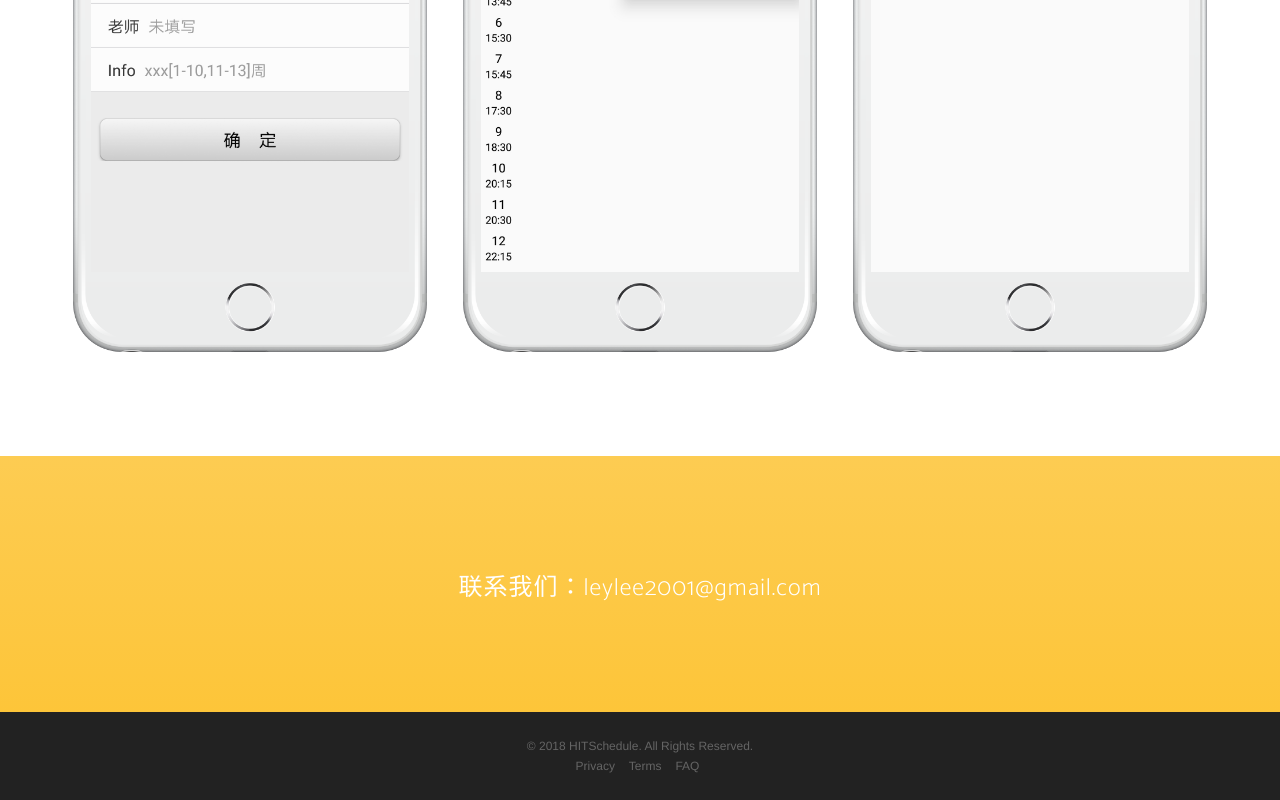
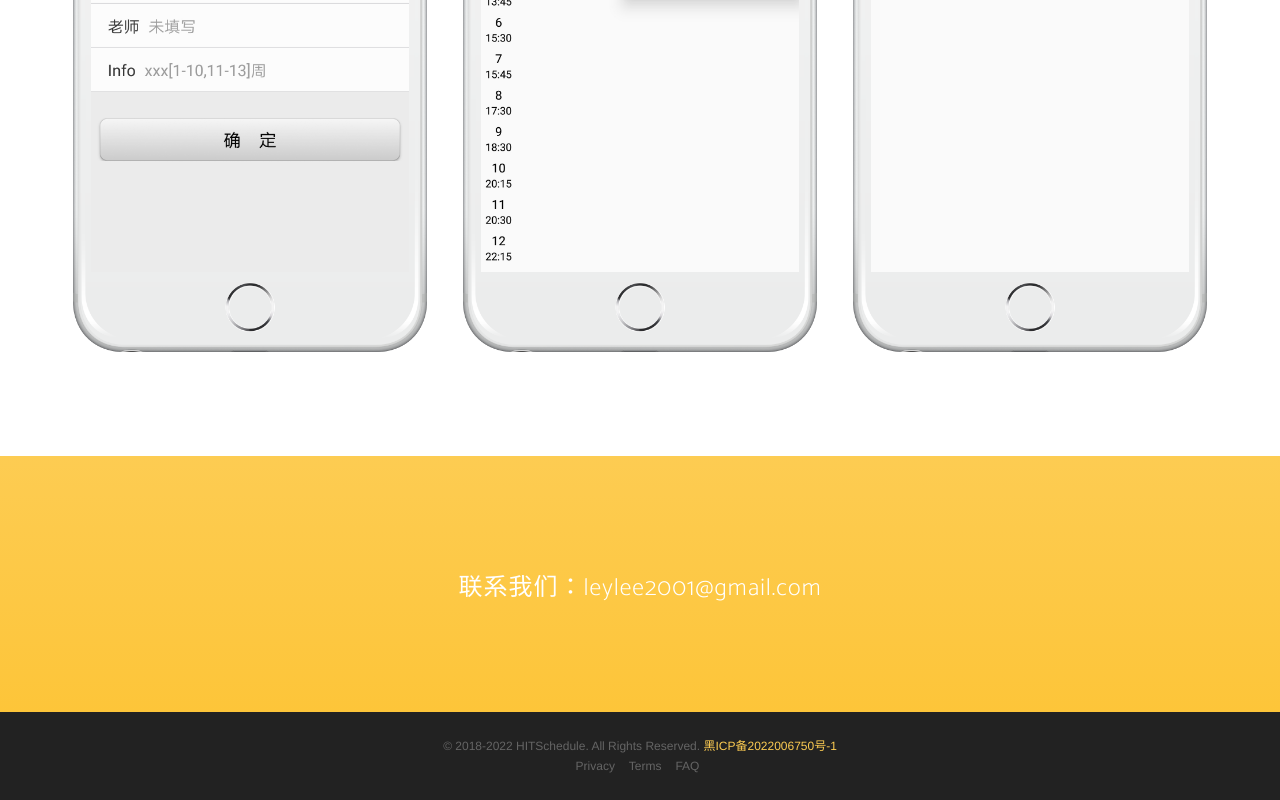
Before and after one commit to HITSchedule/hitschedule.github.com, a website: page index.html in a window 1280 px wide. Shown: the part 2096-2896 px from the top of the page. Drawn offline with nearby package versions, Linux system fonts and the light colour scheme; a script that the page names is missing; a web font is replaced by a local one.

Commit message:
添加网站备案号

```diff
--- a/index.html
+++ b/index.html
@@ -204,7 +204,9 @@
 
     <footer>
         <div class="container">
-            <p>&copy; 2018 HITSchedule. All Rights Reserved.</p>
+            <p>&copy; 2018-2022 HITSchedule. All Rights Reserved.
+                <a href="https://beian.miit.gov.cn/" target="_blank">黑ICP备2022006750号-1</a>
+            </p>
             <ul class="list-inline">
                 <li>
                     <a href="#">Privacy</a>
```
